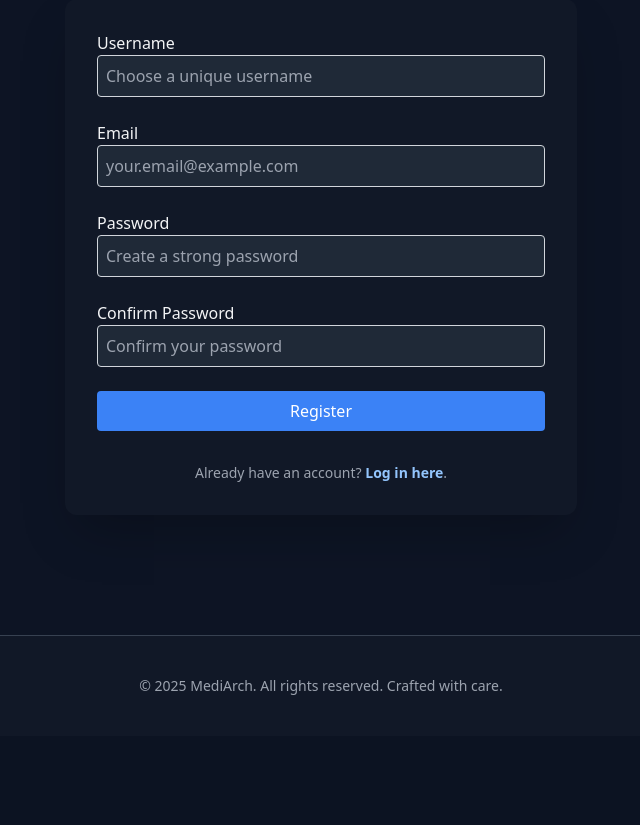
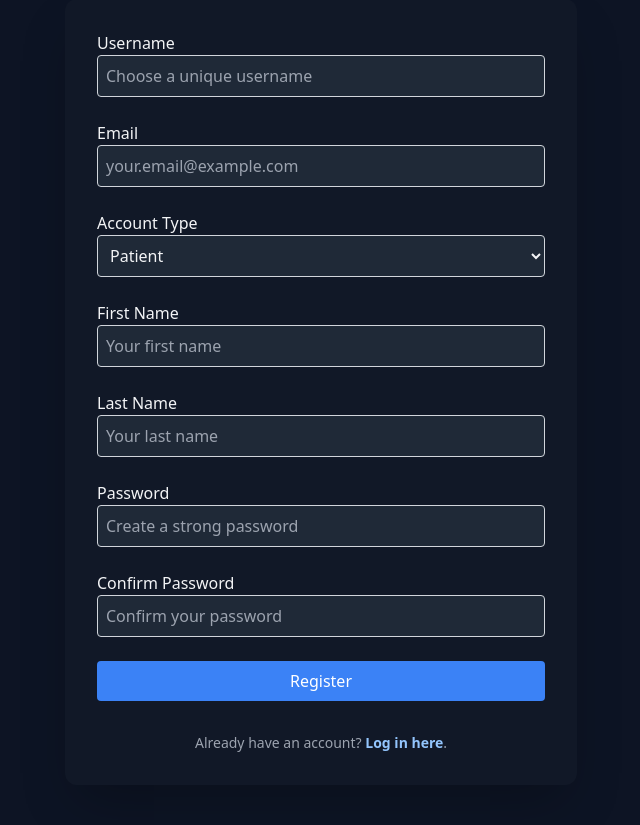
Before and after one commit to Hekzory/MediArch, a Flask app: page /register in a window 1280 px wide. Shown: the part 281-1106 px from the top of the page, without its empty margins (319-959 px from the left). Before the commit the page ends 976 px from the top, so only its background shows below. Run offline with Flask 3, Linux system fonts and the light colour scheme; some libraries are stand-ins or nearby versions.

Commit message:
Add user roles functionality

```diff
--- a/pyproject.toml
+++ b/pyproject.toml
@@ -134,9 +134,11 @@ target-version = "py313"
     "RUF003",
     "RUF001",
     "FURB118",
+    "PLR0912",
     "PLR0913",
     "PLR0917",
     "PLR0915",
+    "C901",
   ]
   fixable = ["ALL"]
   unfixable = []
--- a/src/mediarch/forms.py
+++ b/src/mediarch/forms.py
@@ -1,8 +1,8 @@
 from flask_wtf import FlaskForm
-from wtforms import PasswordField, StringField, SubmitField
+from wtforms import PasswordField, SelectField, StringField, SubmitField
 from wtforms.validators import DataRequired, Email, EqualTo, Length, ValidationError
 
-from .models import User
+from .models import AccountType, User
 
 
 class RegistrationForm(FlaskForm):
@@ -15,6 +15,16 @@ class RegistrationForm(FlaskForm):
         ],
     )
     email = StringField("Email", validators=[DataRequired(), Email(message="Invalid email address.")])
+    account_type = SelectField(
+        "Account Type",
+        choices=[(role.value, role.name.title()) for role in AccountType],
+        validators=[DataRequired()],
+        default=AccountType.PATIENT.value
+    )
+    # Fields specific to Patient account type
+    first_name = StringField("First Name", validators=[DataRequired(), Length(min=1, max=50)])
+    last_name = StringField("Last Name", validators=[DataRequired(), Length(min=1, max=50)])
+
     password = PasswordField(
         "Password",
         validators=[DataRequired(), Length(min=8, message="Password must be at least 8 characters long.")],
--- a/src/mediarch/routes.py
+++ b/src/mediarch/routes.py
@@ -1,14 +1,60 @@
 from datetime import datetime
+from functools import wraps
 
-from flask import Blueprint, flash, redirect, render_template, request, url_for
+from flask import Blueprint, abort, flash, redirect, render_template, request, url_for
 from flask_login import current_user, login_required, login_user, logout_user
 from werkzeug.exceptions import NotFound
 
 from . import db
 from .forms import LoginForm, RegistrationForm
-from .models import Patient, User
+from .models import AccountType, Patient, User
 
 bp = Blueprint("main", __name__)
+
+
+@bp.context_processor
+def inject_account_types():
+    """Inject AccountType enum into all templates."""
+    return {"AccountType": AccountType}
+
+# --- Role-based access control decorators ---
+
+
+def role_required(role: AccountType):
+    """Decorator to restrict access to routes based on user role."""
+    def decorator(f):
+        @wraps(f)
+        def decorated_function(*args, **kwargs):
+            if not current_user.is_authenticated:
+                return abort(401)  # Unauthorized
+            if current_user.account_type != role:
+                return abort(403)  # Forbidden
+            return f(*args, **kwargs)
+        return decorated_function
+    return decorator
+
+
+def roles_required(roles: list[AccountType]):
+    """Decorator to restrict access to routes based on a list of allowed user roles."""
+    def decorator(f):
+        @wraps(f)
+        def decorated_function(*args, **kwargs):
+            if not current_user.is_authenticated:
+                # Or redirect to login page: return redirect(url_for('main.login', next=request.url))
+                return abort(401)  # Unauthorized
+            if current_user.account_type not in roles:
+                return abort(403)  # Forbidden
+            return f(*args, **kwargs)
+        return decorated_function
+    return decorator
+
+
+admin_required = role_required(AccountType.ADMIN)
+doctor_required = role_required(AccountType.DOCTOR)
+patient_required = role_required(AccountType.PATIENT)
+admin_or_doctor_required = roles_required([AccountType.ADMIN, AccountType.DOCTOR])
+
+# --- End Role-based access control decorators ---
 
 
 @bp.get("/")
@@ -19,16 +65,18 @@ def index() -> str:
 
 @bp.route("/patients")
 @login_required
+@admin_or_doctor_required
 def patients() -> str:
-    """List all patients."""
+    """List all patients. Accessible only by Admins and Doctors."""
     all_patients = Patient.query.all()
     return render_template("patient_list.html", patients=all_patients)
 
 
 @bp.route("/patients/add", methods=["GET", "POST"])
 @login_required
+@admin_or_doctor_required
 def add_patient() -> str:
-    """Add a new patient."""
+    """Add a new patient. Accessible only by Admins and Doctors."""
     if request.method == "POST":
         first_name = request.form.get("first_name")
         last_name = request.form.get("last_name")
@@ -62,48 +110,100 @@ def add_patient() -> str:
 @bp.route("/patients/<int:patient_id>")
 @login_required
 def view_patient(patient_id: int) -> str:
-    """View a specific patient."""
+    """View a specific patient.
+    Admins and Doctors can view any patient.
+    Patients can only view their own linked patient card.
+    """
     patient = db.session.get(Patient, patient_id)
     if patient is None:
         raise NotFound
+
+    if current_user.account_type in {AccountType.ADMIN, AccountType.DOCTOR}:
+        # Admins and Doctors can view any patient
+        pass
+    elif current_user.account_type == AccountType.PATIENT:
+        # Patients can only view their own card
+        if current_user.patient_id != patient.id:
+            abort(403)  # Forbidden
+    else:
+        # Should not happen if roles are correctly assigned
+        abort(403)  # Forbidden
+
     return render_template("patient_detail.html", patient=patient)
 
 
 @bp.route("/patients/<int:patient_id>/edit", methods=["GET", "POST"])
 @login_required
 def edit_patient(patient_id: int) -> str:
-    """Edit a specific patient."""
+    """Edit a specific patient.
+    Admins and Doctors can edit any patient.
+    Patients can only edit basic information of their own linked patient card.
+    """
     patient = db.session.get(Patient, patient_id)
     if patient is None:
         raise NotFound
 
+    # Authorization checks
+    can_edit_all_fields = False
+    is_own_record_for_patient_user = False
+
+    if current_user.account_type in {AccountType.ADMIN, AccountType.DOCTOR}:
+        can_edit_all_fields = True
+    elif current_user.account_type == AccountType.PATIENT:
+        if current_user.patient_id == patient.id:
+            is_own_record_for_patient_user = True
+        else:
+            abort(403)  # Patient trying to edit another patient's record
+    else:
+        abort(403)  # Unknown role or other issue
+
     if request.method == "POST":
-        patient.first_name = request.form.get("first_name")
-        patient.last_name = request.form.get("last_name")
-        birth_date_str = request.form.get("birth_date")
+        # Get common fields first
+        new_first_name = request.form.get("first_name")
+        new_last_name = request.form.get("last_name")
 
-        # Convert birth_date to date object if provided
-        if birth_date_str:
-            try:
-                patient.birth_date = datetime.strptime(birth_date_str, "%Y-%m-%d").date()
-            except ValueError:
-                flash("Invalid date format for birth date. Please use YYYY-MM-DD format.", "danger")
-                return render_template("patient_form.html", patient=patient)
+        if can_edit_all_fields:
+            patient.first_name = new_first_name
+            patient.last_name = new_last_name
+            birth_date_str = request.form.get("birth_date")
+            if birth_date_str:
+                try:
+                    patient.birth_date = datetime.strptime(birth_date_str, "%Y-%m-%d").date()
+                except ValueError:
+                    flash("Invalid date format for birth date. Please use YYYY-MM-DD format.", "danger")
+                    # Pass patient and can_edit_all_fields to template context
+                    return render_template("patient_form.html", patient=patient,
+                                           can_edit_all_fields=can_edit_all_fields,
+                                           is_patient_editing_own=is_own_record_for_patient_user)
+            else:
+                patient.birth_date = None
+        elif is_own_record_for_patient_user:
+            # Patient can only edit their first_name and last_name
+            patient.first_name = new_first_name
+            patient.last_name = new_last_name
+            # Any attempt to change birth_date by a patient is ignored
+            if request.form.get("birth_date") != (patient.birth_date.strftime("%Y-%m-%d")
+                                                  if patient.birth_date else ""):
+                flash("Patients are not allowed to change their birth date. Contact an administrator.", "warning")
         else:
-            patient.birth_date = None
+            # This case should have been caught by abort(403) earlier, but as a safeguard:
+            abort(403)
 
         db.session.commit()
-
         flash("Patient updated successfully.", "success")
         return redirect(url_for("main.view_patient", patient_id=patient.id))
 
-    return render_template("patient_form.html", patient=patient)
+    # For GET request, pass flags to template to conditionally render fields/warnings
+    return render_template("patient_form.html", patient=patient,
+                           can_edit_all_fields=can_edit_all_fields,
+                           is_patient_editing_own=is_own_record_for_patient_user)
 
 
 @bp.route("/patients/<int:patient_id>/delete")
 @login_required
+@admin_required
 def delete_patient(patient_id: int) -> str:
-    """Delete a patient."""
+    """Delete a patient. Accessible only by Admins."""
     patient = db.session.get(Patient, patient_id)
     if patient is None:
         raise NotFound
@@ -123,12 +223,49 @@ def register() -> str:
 
     form = RegistrationForm()
     if form.validate_on_submit():
-        user = User(username=form.username.data, email=form.email.data)
+        # Ensure account_type is a valid AccountType enum member
+        try:
+            account_type_value = form.account_type.data
+            selected_account_type = AccountType(account_type_value)
+        except ValueError:
+            flash("Invalid account type selected.", "danger")
+            return render_template("register.html", title="Register", form=form)
+
+        user = User(
+            username=form.username.data,
+            email=form.email.data,
+            account_type=selected_account_type,
+            # First and Last names are now always required by the form
+            # If we wanted to store them on the User model directly, we could add them here.
+            # For now, they are primarily used for Patient record creation.
+        )
         user.set_password(form.password.data)
+
+        if selected_account_type == AccountType.PATIENT:
+            # No longer need to check if form.first_name.data or form.last_name.data exist,
+            # as they are DataRequired in the form itself.
+            # The flash message for missing names is also removed.
+
+            new_patient = Patient(
+                first_name=form.first_name.data,  # These will be present
+                last_name=form.last_name.data  # These will be present
+            )
+            user.patient_card = new_patient
+
         db.session.add(user)
-        db.session.commit()
-        flash("Congratulations, you are now a registered user! Please log in.", "success")
-        return redirect(url_for("main.login"))
+        if selected_account_type == AccountType.PATIENT and 'new_patient' in locals() and new_patient not in db.session:
+            db.session.add(new_patient)  # Ensure patient is added if not cascaded by user.patient_card assignment alone
+
+        try:
+            db.session.commit()
+            flash("Congratulations, you are now a registered user!", "success")
+            return redirect(url_for("main.login"))
+        except Exception as e:  # Catch potential DB errors like unique constraints if relationships are tricky
+            db.session.rollback()
+            flash(f"Registration failed due to a database error: {e}. Please try again.", "danger")
+            # Log the error e for admin review
+            print(f"Error during registration commit: {e}")  # Basic logging
+
     return render_template("register.html", title="Register", form=form)
 
 
--- a/src/mediarch/templates/base.html
+++ b/src/mediarch/templates/base.html
@@ -130,8 +130,12 @@
           <nav class="hidden md:flex items-center space-x-1">
             <a href="{{ url_for('main.index') }}" class="px-4 py-2 text-gray-300 hover:text-brand-light hover:bg-dark-600 rounded-md transition-all duration-200 ease-in-out font-medium">Home</a>
             {% if current_user.is_authenticated %}
-              <a href="{{ url_for('main.patients') }}" class="px-4 py-2 text-gray-300 hover:text-brand-light hover:bg-dark-600 rounded-md transition-all duration-200 ease-in-out font-medium">Patients</a>
-              <a href="{{ url_for('main.add_patient') }}" class="px-4 py-2 text-gray-300 hover:text-brand-light hover:bg-dark-600 rounded-md transition-all duration-200 ease-in-out font-medium">Add Patient</a>
+              {% if current_user.account_type == AccountType.ADMIN or current_user.account_type == AccountType.DOCTOR %}
+                <a href="{{ url_for('main.patients') }}" class="px-4 py-2 text-gray-300 hover:text-brand-light hover:bg-dark-600 rounded-md transition-all duration-200 ease-in-out font-medium">Patients</a>
+                <a href="{{ url_for('main.add_patient') }}" class="px-4 py-2 text-gray-300 hover:text-brand-light hover:bg-dark-600 rounded-md transition-all duration-200 ease-in-out font-medium">Add Patient</a>
+              {% elif current_user.account_type == AccountType.PATIENT and current_user.patient_id %}
+                <a href="{{ url_for('main.view_patient', patient_id=current_user.patient_id) }}" class="px-4 py-2 text-gray-300 hover:text-brand-light hover:bg-dark-600 rounded-md transition-all duration-200 ease-in-out font-medium">My Patient Card</a>
+              {% endif %}
               <span class="px-4 py-2 text-gray-400 font-medium">Hi, {{ current_user.username }}!</span>
               <a href="{{ url_for('main.logout') }}" class="px-4 py-2 text-gray-300 hover:text-brand-light hover:bg-dark-600 rounded-md transition-all duration-200 ease-in-out font-medium btn btn-secondary">Logout</a>
             {% else %}
@@ -157,8 +161,12 @@
         <div class="px-2 pt-2 pb-3 space-y-1 sm:px-3">
           <a href="{{ url_for('main.index') }}" class="block px-3 py-3 rounded-md text-base font-medium text-gray-200 hover:text-brand-light hover:bg-dark-500 transition-colors duration-200">Home</a>
           {% if current_user.is_authenticated %}
-            <a href="{{ url_for('main.patients') }}" class="block px-3 py-3 rounded-md text-base font-medium text-gray-200 hover:text-brand-light hover:bg-dark-500 transition-colors duration-200">Patients</a>
-            <a href="{{ url_for('main.add_patient') }}" class="block px-3 py-3 rounded-md text-base font-medium text-gray-200 hover:text-brand-light hover:bg-dark-500 transition-colors duration-200">Add Patient</a>
+            {% if current_user.account_type == AccountType.ADMIN or current_user.account_type == AccountType.DOCTOR %}
+              <a href="{{ url_for('main.patients') }}" class="block px-3 py-3 rounded-md text-base font-medium text-gray-200 hover:text-brand-light hover:bg-dark-500 transition-colors duration-200">Patients</a>
+              <a href="{{ url_for('main.add_patient') }}" class="block px-3 py-3 rounded-md text-base font-medium text-gray-200 hover:text-brand-light hover:bg-dark-500 transition-colors duration-200">Add Patient</a>
+            {% elif current_user.account_type == AccountType.PATIENT and current_user.patient_id %}
+              <a href="{{ url_for('main.view_patient', patient_id=current_user.patient_id) }}" class="block px-3 py-3 rounded-md text-base font-medium text-gray-200 hover:text-brand-light hover:bg-dark-500 transition-colors duration-200">My Patient Card</a>
+            {% endif %}
             <span class="block px-3 py-3 rounded-md text-base font-medium text-gray-400">Hi, {{ current_user.username }}!</span>
             <a href="{{ url_for('main.logout') }}" class="block px-3 py-3 rounded-md text-base font-medium text-gray-200 hover:text-brand-light hover:bg-dark-500 transition-colors duration-200">Logout</a>
           {% else %}
--- a/src/mediarch/templates/patient_form.html
+++ b/src/mediarch/templates/patient_form.html
@@ -1,10 +1,10 @@
 {% extends "base.html" %}
 
-{% block title %}{% if patient %}Edit Patient{% else %}Add Patient{% endif %} - MediArch{% endblock %}
+{% block title %}{% if patient %}Edit Patient card{% else %}Add Patient{% endif %} - MediArch{% endblock %}
 
 {% block page_header %}
 <div class="flex flex-col sm:flex-row justify-between items-center gap-4 mb-6">
-  <h2 class="text-2xl font-bold text-brand-light">{% if patient %}Edit Patient{% else %}Add New Patient{% endif %}</h2>
+  <h2 class="text-2xl font-bold text-brand-light">{% if patient %}Edit Patient card{% else %}Add New Patient{% endif %}</h2>
   <a href="{{ url_for('main.patients') }}" class="text-brand hover:text-brand-light transition-colors no-underline">Back to Patients</a>
 </div>
 {% endblock %}
--- a/src/mediarch/templates/patient_list.html
+++ b/src/mediarch/templates/patient_list.html
@@ -54,7 +54,7 @@
               </svg>
               View
             </a>
-            <a href="{{ url_for('main.edit_patient', patient_id=patient.id) }}" class="text-emerald-400 hover:text-emerald-300 no-underline inline-flex items-center gap-1 px-2 py-1 rounded-md hover:bg-dark-600/60" data-tooltip="Edit patient information">
+            <a href="{{ url_for('main.edit_patient', patient_id=patient.id) }}" class="text-emerald-400 hover:text-emerald-300 no-underline inline-flex items-center gap-1 px-2 py-1 rounded-md hover:bg-dark-600/60" data-tooltip="Edit patient card information">
               <svg xmlns="http://www.w3.org/2000/svg" class="h-4 w-4" fill="none" viewBox="0 0 24 24" stroke="currentColor">
                 <path stroke-linecap="round" stroke-linejoin="round" stroke-width="2" d="M11 5H6a2 2 0 00-2 2v11a2 2 0 002 2h11a2 2 0 002-2v-5m-1.414-9.414a2 2 0 112.828 2.828L11.828 15H9v-2.828l8.586-8.586z" />
               </svg>
--- a/src/mediarch/templates/register.html
+++ b/src/mediarch/templates/register.html
@@ -17,6 +17,9 @@
     <div class="space-y-6">
       {{ render_field(form.username, class="form-control", placeholder="Choose a unique username") }}
       {{ render_field(form.email, class="form-control", placeholder="your.email@example.com") }}
+      {{ render_field(form.account_type, class="form-control") }}
+      {{ render_field(form.first_name, class="form-control", placeholder="Your first name") }}
+      {{ render_field(form.last_name, class="form-control", placeholder="Your last name") }}
       {{ render_field(form.password, class="form-control", placeholder="Create a strong password") }}
       {{ render_field(form.confirm_password, class="form-control", placeholder="Confirm your password") }}
       <div>
```
Also changed, not shown: src/mediarch/models.py (+23 -5 lines), src/mediarch/templates/index.html (+12 -2 lines), src/mediarch/templates/patient_detail.html (+8 -4 lines), tests/test_routes.py (+257 -49 lines).
